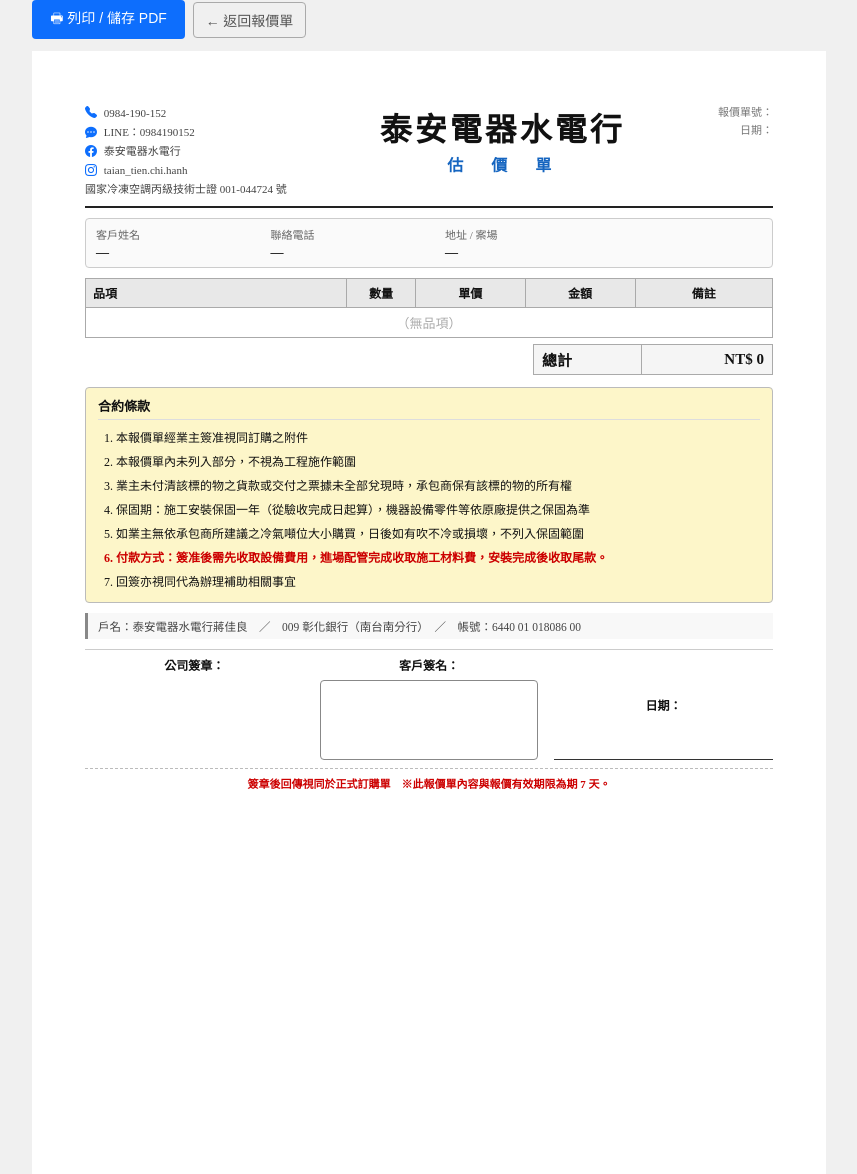
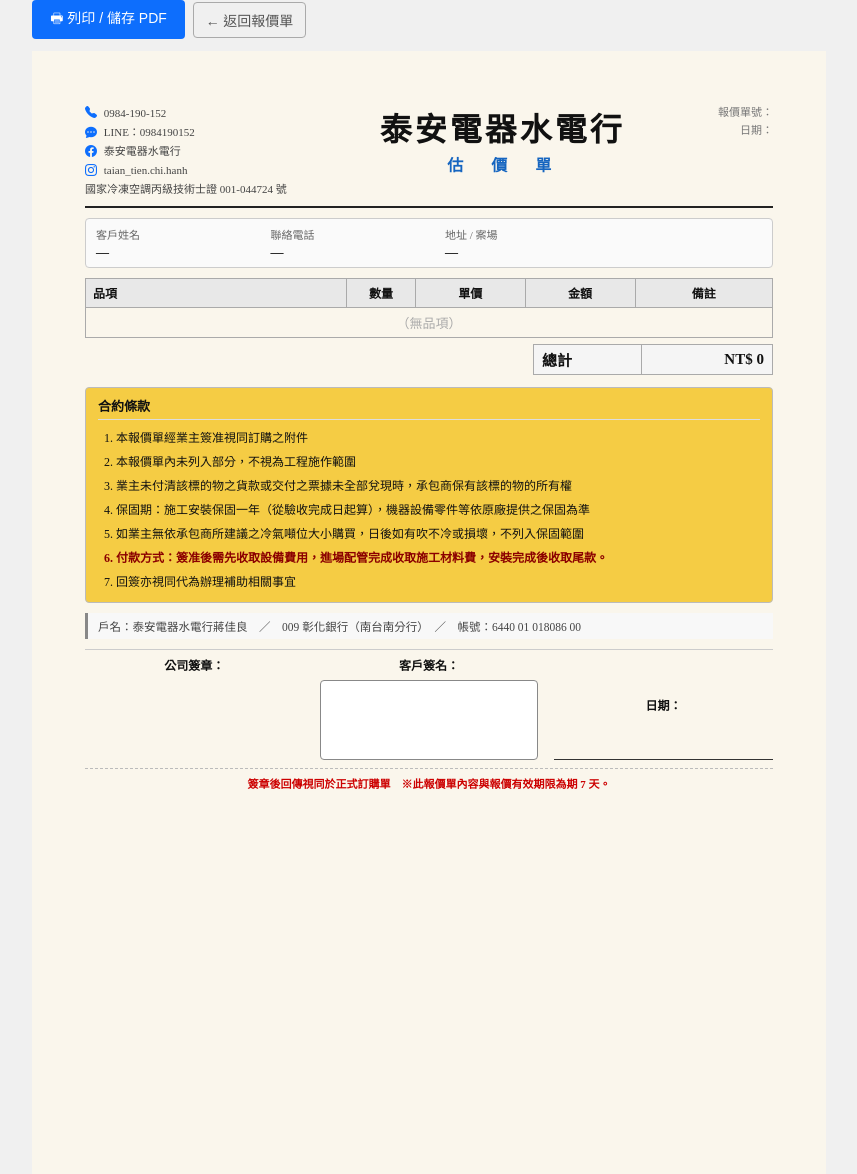
Before and after one commit to Yang-sen0821/taian-hvac, a Flask app: template templates/quotations/print.html in a window 1280 px wide. Shown: the whole page, without its empty margins (211-1068 px from the left). Run offline with Flask 3, Linux system fonts and the light colour scheme; the template is opened without the code that fills it, so the values that code supplies are empty.

Commit message:
估價單配色：白底改米白、合約區改黃底（參照客戶色票 #f5cc44）
- 文件白底 #fff → 米白 #faf6ec（print .page / detail #quotation-card）
- 合約條款底色 鵝黃 → 黃 #f5cc44（桌面 黃.jpg 取色）
- 付款方式紅字改深紅 #8b0000，在黃底上對比 6.48:1（過 WCAG AA）。Codex 兩輪 APPROVE。

Co-Authored-By: Claude Opus 4.8 <noreply@anthropic.com>

```diff
--- a/templates/quotations/detail.html
+++ b/templates/quotations/detail.html
@@ -6,6 +6,8 @@
 <style>
   /* #5 估價單/合約版用標楷體（僅此文件區，不影響後台 UI）*/
   #quotation-card, #quotation-card * { font-family: "標楷體","DFKai-SB","BiauKai","KaiTi","微軟正黑體",serif; }
+  /* 文件白底改米白 */
+  #quotation-card { background: #faf6ec; }
 </style>
 <!-- 頂部操作列 -->
 <div class="d-flex flex-wrap justify-content-between align-items-center mb-4 gap-2">
@@ -126,13 +128,13 @@
             <!-- 左側：簡式合約條款 + 銀行/證照 + 客戶簽名 -->
             <div class="col-12 col-md-7">
                 <h6 class="text-uppercase text-muted small mb-2 fw-bold">合約條款</h6>
-                <ol class="small mb-3" style="line-height: 1.9; background:#fdf6c9; border-radius:4px; padding:8px 8px 8px 26px;">
+                <ol class="small mb-3" style="line-height: 1.9; background:#f5cc44; border-radius:4px; padding:8px 8px 8px 26px;">
                     <li>本報價單經業主簽准視同訂購之附件</li>
                     <li>本報價單內未列入部分，不視為工程施作範圍</li>
                     <li>業主未付清該標的物之貨款或交付之票據未全部兌現時，承包商保有該標的物的所有權</li>
                     <li>保固期：施工安裝保固一年（從驗收完成日起算），機器設備零件等依原廠提供之保固為準</li>
                     <li>如業主無依承包商所建議之冷氣噸位大小購買，日後如有吹不冷或損壞，不列入保固範圍</li>
-                    <li class="text-danger fw-semibold">付款方式：簽准後需先收取設備費用，進場配管完成收取施工材料費，安裝完成後收取尾款。</li>
+                    <li class="fw-semibold" style="color:#8b0000;">付款方式：簽准後需先收取設備費用，進場配管完成收取施工材料費，安裝完成後收取尾款。</li>
                     <li>回簽亦視同代為辦理補助相關事宜</li>
                 </ol>
                 <p class="small text-muted mb-3" style="border-left: 3px solid #888; padding-left: 8px;">
--- a/templates/quotations/print.html
+++ b/templates/quotations/print.html
@@ -28,7 +28,7 @@
             width: 210mm;
             min-height: 297mm;
             margin: 0 auto;
-            background: #fff;
+            background: #faf6ec;   /* 白底改米白 */
             padding: 14mm 14mm 12mm 14mm;
             position: relative;
         }
@@ -261,9 +261,9 @@
             border-radius: 4px;
         }
 
-        /* ===== #7 合約條款淺鵝黃底（品項斑馬底色依客戶反饋移除，只留合約區）===== */
+        /* ===== #7 合約條款黃底（參照桌面 黃.jpg 取色 #F5CC44）===== */
         .contract {
-            background: #fdf6c9;
+            background: #f5cc44;
             padding: 8px 12px;
             border-radius: 4px;
         }
@@ -409,7 +409,7 @@
             <li>業主未付清該標的物之貨款或交付之票據未全部兌現時，承包商保有該標的物的所有權</li>
             <li>保固期：施工安裝保固一年（從驗收完成日起算），機器設備零件等依原廠提供之保固為準</li>
             <li>如業主無依承包商所建議之冷氣噸位大小購買，日後如有吹不冷或損壞，不列入保固範圍</li>
-            <li class="highlight">付款方式：簽准後需先收取設備費用，進場配管完成收取施工材料費，安裝完成後收取尾款。</li>
+            <li class="highlight" style="color:#8b0000;">付款方式：簽准後需先收取設備費用，進場配管完成收取施工材料費，安裝完成後收取尾款。</li>
             <li>回簽亦視同代為辦理補助相關事宜</li>
         </ol>
     </div>
```
